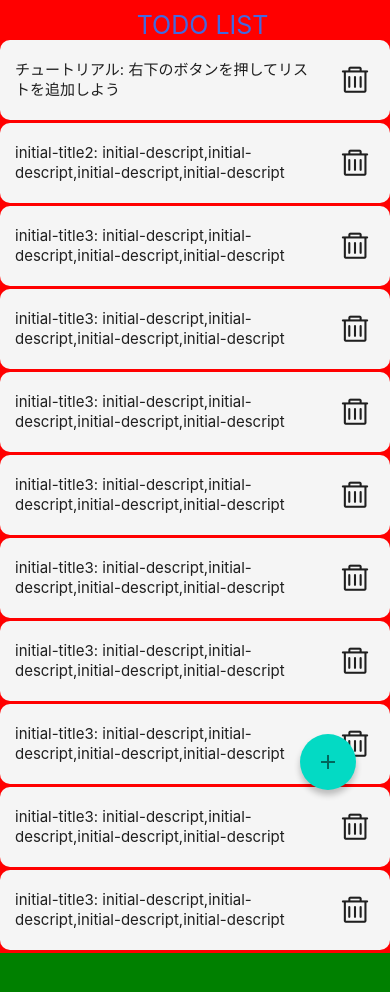
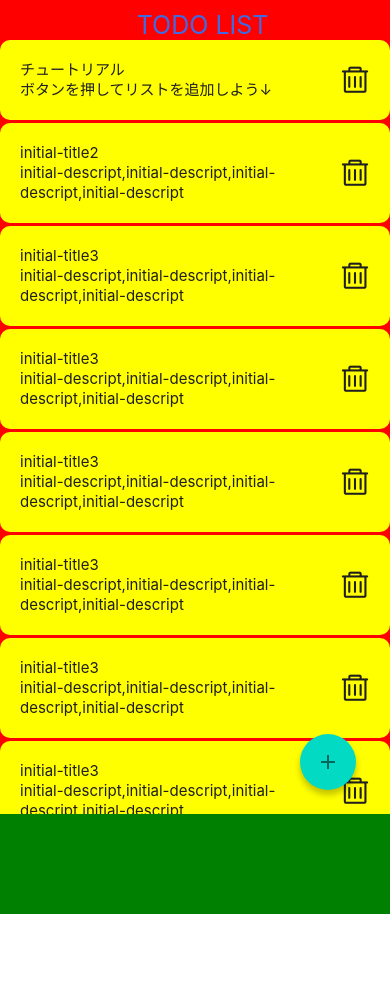
Before and after one commit to kurikuri333/Todolist, a React Native app: screen / in a window 390 px wide. Shown: the top 992 px of the page. After the commit the page ends 914 px from the top, so only its background shows below. Built offline with nearby package versions, Linux system fonts and the light colour scheme.

Commit message:
チェックボックス　途中まで

```diff
--- a/App.tsx
+++ b/App.tsx
@@ -11,7 +11,6 @@ import {
   FlatList,
   Modal,
   Dimensions,
-  useWindowDimensions,
   TouchableHighlight
  } from 'react-native';
  import todolist from './api/todolist.json';
@@ -22,13 +21,13 @@ import {
   title: string;
   description: string;
   done: boolean;
+  check: boolean;
  }
 
  type Mode =`list` | `add`;
 
  const App:FC = () => {
 
-  const { height, width } = useWindowDimensions();
   const [ready, setReady] = useState(false);
   const getReady = () => {
     setTodos(todolist);
@@ -63,11 +62,14 @@ import {
       id: todos.length === 0 ? 1 : todos[todos.length - 1].id + 1,
       title,
       description,
-      done: false
+      done: false,
+      check: false
     }
     addTodo(newTodo);
     changeMode('list');
   }
+
+
 
   // TODO入力フォーム初期値
   const [title, setTitle] = useState('');
@@ -108,9 +110,10 @@ import {
               return (
                 <View style={styles.todo_container}>
 
-                  <Text numberOfLines={2} style={styles.todo_title}>
-                    { todo.title }: { todo.description }
+                  <Text numberOfLines={5} style={styles.todo_title}>
+                    { todo.title }{"\n"}{ todo.description }
                   </Text>
+
                   <TouchableOpacity onPress={ () => handleDelete(todo.id) }>
                     <Icon name="delete" size={30} color='#1f1f1f'/>
                   </TouchableOpacity>
@@ -182,6 +185,8 @@ const styles = StyleSheet.create({
   todo_wrapper: {
     marginTop: 0,
     backgroundColor: "red",
+    height: windowHeight-30,
+    width: windowWidth,
   },
   todo_container: {
     flex: 1,
@@ -191,15 +196,20 @@ const styles = StyleSheet.create({
     padding: 20,
     marginBottom: 3,
     paddingLeft: 15,
-    backgroundColor: '#f5f5f5',
+    backgroundColor: 'yellow',
     borderRadius: 10,
   },
   todo_title: {
     color: '#1f1f1f',
-    width: 300,
+    width: windowWidth-95,
+    paddingLeft: 5,
+    paddingRight: 5,
     fontSize: 15,
     lineHeight: 20,
     textAlign: 'left',
+  },
+  checkbox: {
+
   },
   plus: {
     fontSize: 25,
--- a/api/todolist.json
+++ b/api/todolist.json
@@ -2,67 +2,78 @@
     {
         "id": 1,
         "title": "チュートリアル",
-        "description": "右下のボタンを押してリストを追加しよう",
-        "done": false
+        "description": "ボタンを押してリストを追加しよう↓",
+        "done": false,
+        "check": false
     },
    {
         "id": 2,
         "title": "initial-title2",
         "description": "initial-descript,initial-descript,initial-descript,initial-descript",
-        "done": false
+        "done": false,
+        "check": false
     },
     {
         "id": 3,
         "title": "initial-title3",
         "description": "initial-descript,initial-descript,initial-descript,initial-descript",
-        "done": false
+        "done": false,
+        "check": false
     },
     {
         "id": 4,
         "title": "initial-title3",
         "description": "initial-descript,initial-descript,initial-descript,initial-descript",
-        "done": false
+        "done": false,
+        "check": false
     },
     {
         "id": 5,
         "title": "initial-title3",
         "description": "initial-descript,initial-descript,initial-descript,initial-descript",
-        "done": false
+        "done": false,
+        "check": false
     },
     {
         "id": 6,
         "title": "initial-title3",
         "description": "initial-descript,initial-descript,initial-descript,initial-descript",
-        "done": false
+        "done": false,
+        "check": false
     },
     {
         "id": 7,
         "title": "initial-title3",
         "description": "initial-descript,initial-descript,initial-descript,initial-descript",
-        "done": false
+        "done": false,
+        "check": false
     },
     {
         "id": 8,
         "title": "initial-title3",
         "description": "initial-descript,initial-descript,initial-descript,initial-descript",
-        "done": false
+        "done": false,
+        "check": false
     },
     {
         "id": 9,
         "title": "initial-title3",
         "description": "initial-descript,initial-descript,initial-descript,initial-descript",
-        "done": false
+        "done": false,
+        "check": false
     },
     {
         "id": 10,
         "title": "initial-title3",
         "description": "initial-descript,initial-descript,initial-descript,initial-descript",
-        "done": false
+        "done": false,
+        "check": false
     },
     {
         "id": 11,
         "title": "initial-title3",
         "description": "initial-descript,initial-descript,initial-descript,initial-descript",
-        "done": false
+        "done": false,
+        "check": false
     }
 ]
```
